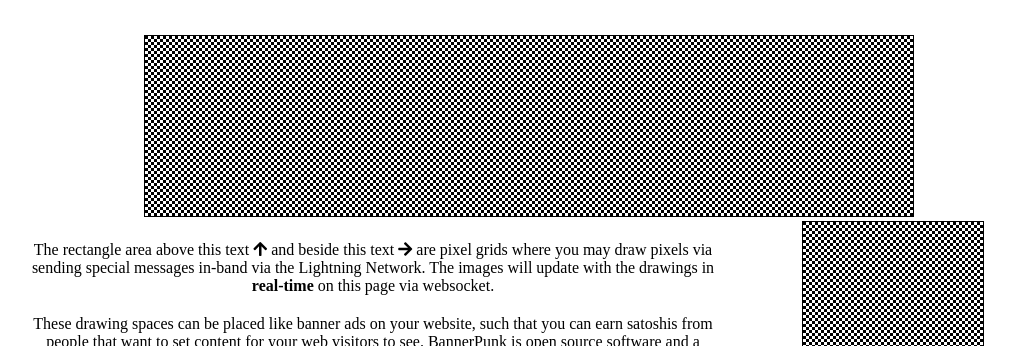
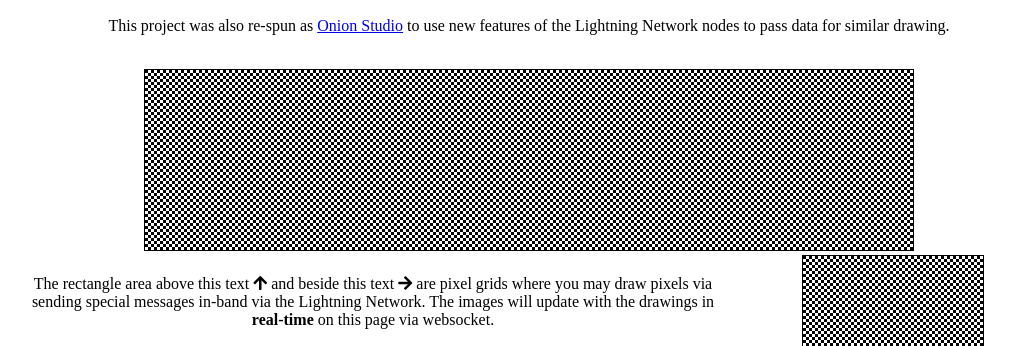
Before and after one commit to jarret/bannerpunk, a plain HTML site: page frontend/htdocs/index.html in a window 1280 px wide. Shown: the part 302-648 px from the top of the page, without its empty margins (111-1126 px from the left). Drawn offline with Linux system fonts and the light colour scheme.

Commit message:
link to Onion Studio

```diff
--- a/frontend/htdocs/index.html
+++ b/frontend/htdocs/index.html
@@ -94,6 +94,9 @@ file LICENSE or http://www.opensource.org/licenses/mit-license.php -->
     <a href="https://bannerpunk.biz"><img src="img/logo.png" alt="BannerPunk!"></a>
     <P class='body'>
     <br>...was built for the <a href="https://boltathon.com/">Bolt-A-Thon 2</a> hackathon on December 6th, 7th and 8th, 2019. Watch the <a href=" https://youtu.be/9xub9jgajkI">hackathon submission video</a>.
+    </P>
+    <P>
+    This project was also re-spun as <a href="https://onion.studio">Onion Studio</a> to use new features of the Lightning Network nodes to pass data for similar drawing.
     </P>
     <br>
 
```
